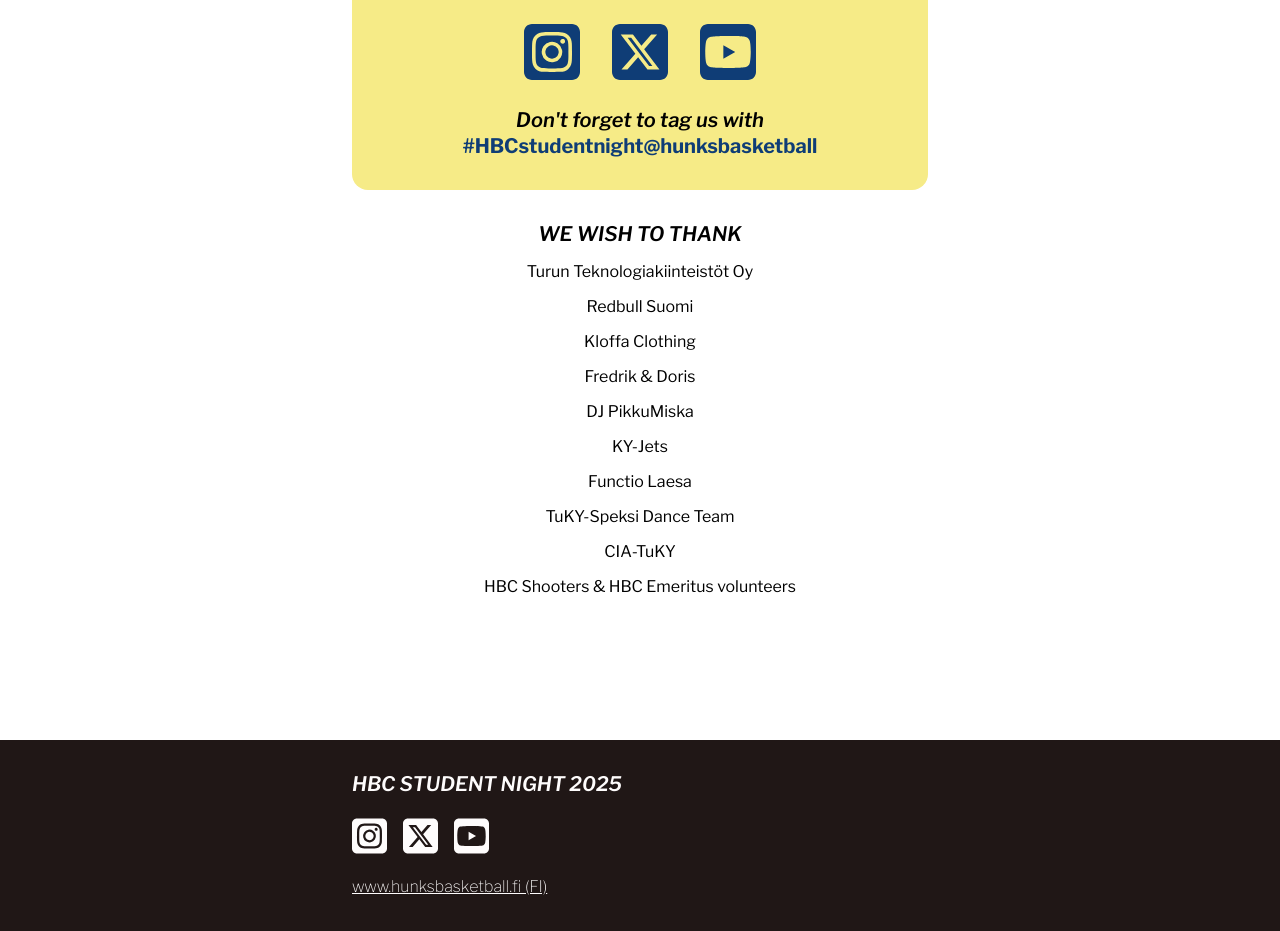
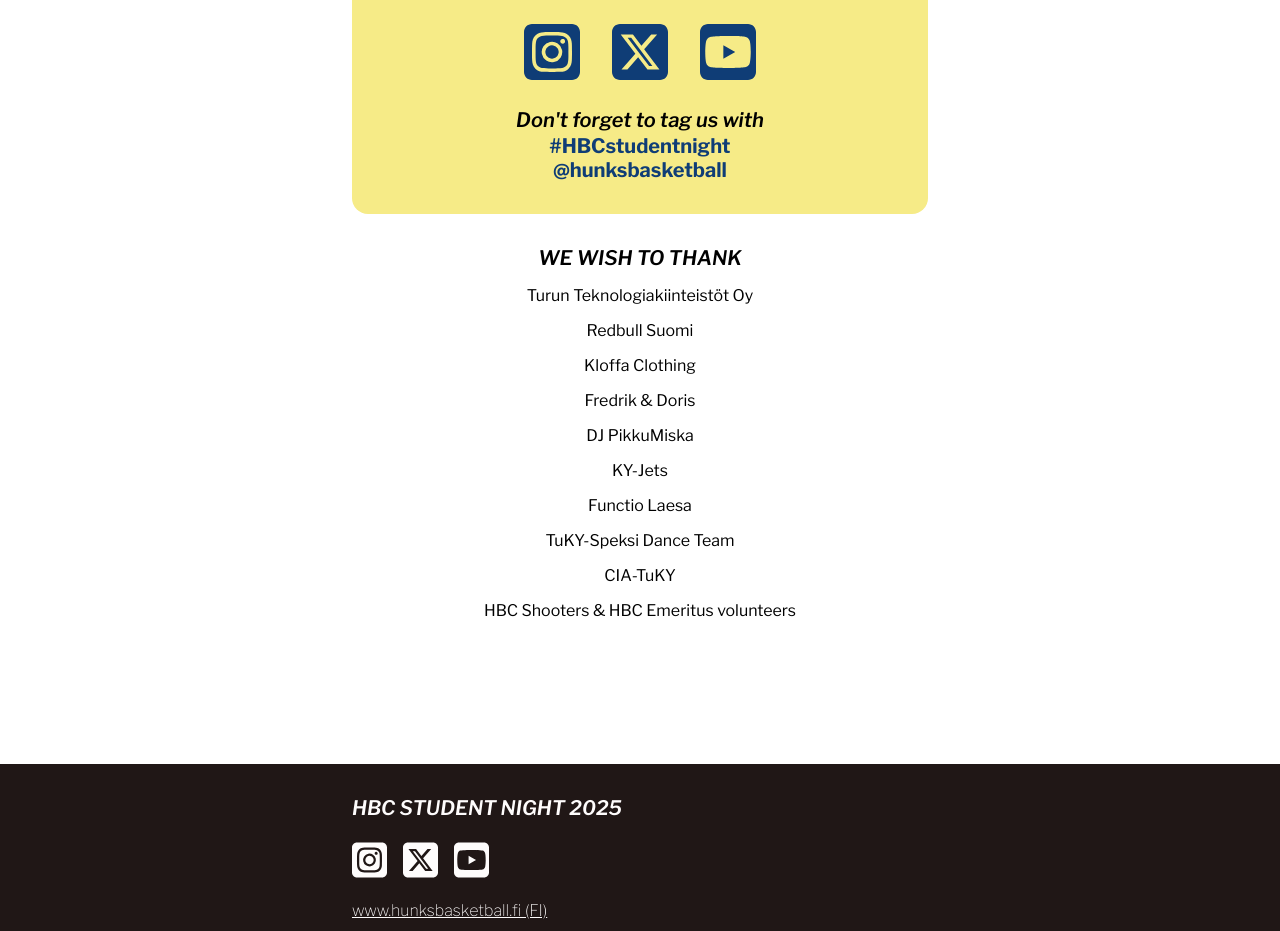
Before and after one commit to OAilio/HBCStudentNight, a React (Vite) app: page / in a window 1280 px wide. Shown: the part 1220-2151 px from the top of the page. Built offline with nearby package versions, Linux system fonts and the light colour scheme.

Commit message:
Visual tweaks

```diff
--- a/src/styles/home.scss
+++ b/src/styles/home.scss
@@ -128,6 +128,8 @@
     }
 
     & .tags {
+        display: flex;
+        flex-direction: column;
         margin: 0.125rem auto 0rem;
         font-size: $subheading;
         font-family: $bold;
--- a/src/styles/preview.scss
+++ b/src/styles/preview.scss
@@ -145,8 +145,8 @@
         align-items: center;
 
         & .icon {
-            max-width: 100%;
-            max-height: 100%;
+            width: 100%;
+            height: 4rem;
             object-fit: contain;
         }
     }
```
